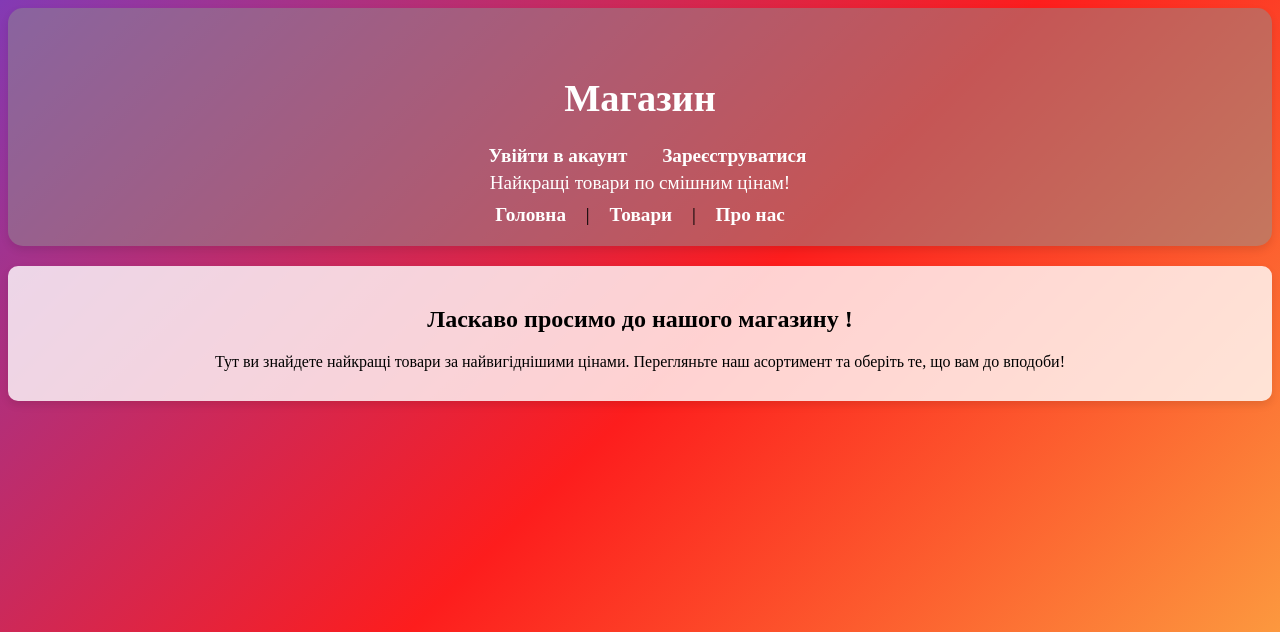
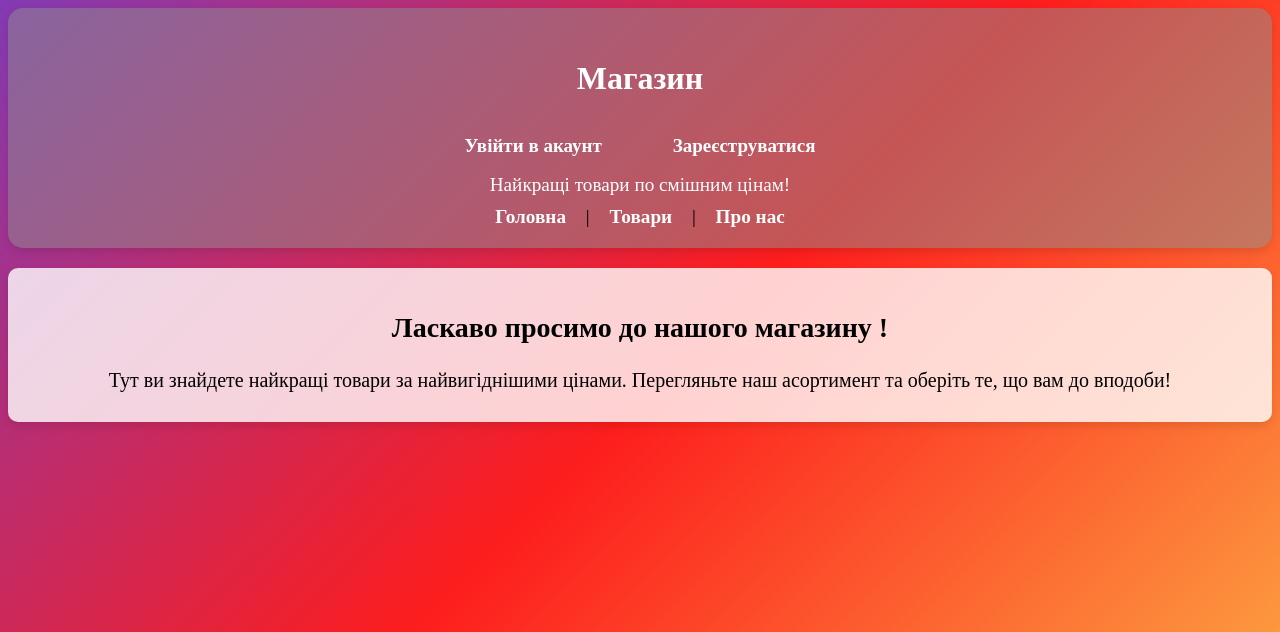
Before and after one commit to ggtkh/marketplace, a Django app: page / in a window 1280 px wide. Shown: the top 632 px of the page. Run offline with Django 5.2, Linux system fonts and the light colour scheme.

Commit message:
стилизовал кнопки регистрации/кастрации, добавил фон для них жэ и не помню

```diff
--- a/customers/templates/customers/register.html
+++ b/customers/templates/customers/register.html
@@ -3,11 +3,13 @@
 
 
 {% block content %}
+    <div class="content">
     <h2>Реєстрація</h2>
-    <form method="post">
+        <form method="post">
         {% csrf_token %}
         {{ form.as_p }}
         <button type="submit">Зареєструватися</button>
     </form>
     <p>Вже є акаунт? <a href="{% url 'login' %}">Увійти</a></p>
+    </div>
 {% endblock content %}
--- a/customers/templates/registration/login.html
+++ b/customers/templates/registration/login.html
@@ -3,10 +3,12 @@
 
 
 {% block content %}
-    <h2>Вхід</h2>
+    <div class="content">
+        <h2>Вхід</h2>
     <form method="post">
         {% csrf_token %}
         {{ form.as_p }}
         <button type="submit">Увійти</button>
     </form>
+    </div>
 {% endblock content %}
--- a/marketplace/static/marketplace/style.css
+++ b/marketplace/static/marketplace/style.css
@@ -17,6 +17,10 @@
     text-decoration: none;
     margin: 0 15px;
     font-weight: bold;
+    display: inline-block;
+}
+.shop-link{
+    font-size: xx-large;
 }
 p{
     color: white;
@@ -26,7 +30,6 @@ p{
     background: linear-gradient(135deg, #833ab4 0%, #fd1d1d 50%, #fcb045 100%) no-repeat center center fixed;
 }
 .content{
-
     margin: 20px auto;
     padding: 20px;
     background-color: rgba(255, 255, 255, 0.8);
@@ -64,7 +67,6 @@ p{
     position: relative;
     display: inline-block;
     vertical-align: top;
-
     padding: 20px;
     margin-top: 10px ;
     background-color: rgba(255, 255, 255, 0.8);
@@ -90,6 +92,7 @@ ul {
 .goods a{
     text-decoration: none;
     color: black;
+
 }
 .mainpage{
     display: flex;
@@ -247,3 +250,28 @@ h2, .content p {
     margin: 10px 0;
     text-align: left;
 }
+.btn3 {
+    background: none;
+    border: none;
+    color: white;
+    padding: 12px 18px;
+    cursor: pointer;
+    color: white;
+    text-decoration: none;
+    margin: 0 15px;
+    display: inline-block;
+    font-weight: bold;
+    font-size: 19px;
+}
+.content p, li{
+    font-size: 20px;
+    text-align: left;
+}
+.content h2 {
+    font-size: 28px;
+    margin-bottom: 25px;
+    color: #000000;
+}
+.main-text p {
+    text-align: center;
+}
--- a/marketplace/templates/about_us.html
+++ b/marketplace/templates/about_us.html
@@ -4,7 +4,8 @@
 
     {% block content %}
     <div class ="content">
-        <div class="about-us-contacts">Наші контакти ↓ <br>
+        <div class="about-us-contacts">
+        Наші контакти ↓ <br>
         Discord ↓ <br>
         holokostik_ (Костя) <br>
         azazara (Павло)<br>
--- a/marketplace/templates/main_page.html
+++ b/marketplace/templates/main_page.html
@@ -4,7 +4,9 @@
 
 {% block content %}
     <div class ="content">
+        <section class="main-text">
         <h2>Ласкаво просимо до нашого магазину !</h2>
         <p>Тут ви знайдете найкращі товари за найвигіднішими цінами. Перегляньте наш асортимент та оберіть те, що вам до вподоби!</p>
+        </section>
     </div>
 {% endblock content %}
--- a/marketplace/templates/navbar.html
+++ b/marketplace/templates/navbar.html
@@ -11,15 +11,17 @@
 </head>
 <body class='body'>
     <div class="navig">
-    <a href={% url 'goods' %}><h1>Магазин</h1></a> {% comment "Эта хрень на всю ширину экрана расселась Надо исправить" %}{% endcomment %}
+    <h1>
+        <a href={% url 'goods' %} class="shop-link">Магазин</a>
+    </h1>
         {% if user.is_authenticated %}
             <form method='post' action={% url 'logout' %}>
                 {% csrf_token %}
-                <button type='submit'>Вийти з акаунту</button>
+                <button type='submit' class="btn3">Вийти з акаунту</button>
             </form>
         {% else %}
-            <a href={% url "login" %}>Увійти в акаунт</a>
-            <a href={% url "register" %}>Зареєструватися</a>
+            <a href={% url "login" %} class="btn3">Увійти в акаунт</a>
+            <a href={% url "register" %} class="btn3">Зареєструватися</a>
         {% endif %}
         <p>Найкращі товари по смішним цінам!</p>
         <nav>
```
Also changed, not shown: db.sqlite3.
